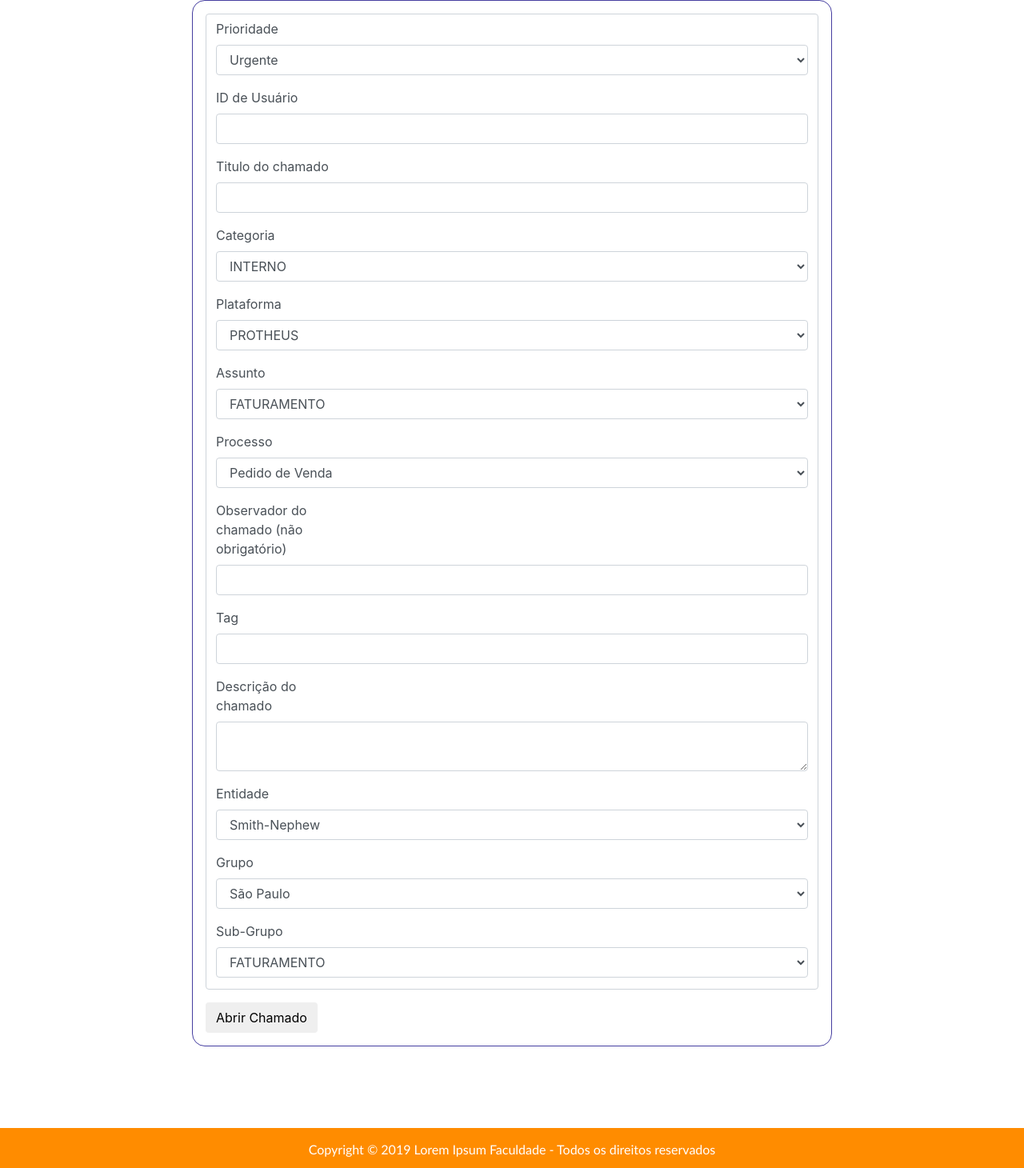
After one commit to franciscofolli/PORTAL_PYJS, a Flask app: template templates/Page_ini.html in a window 1280 px wide. The commit adds this page. Shown: the whole page at 80% size. Run offline with Flask 2, Linux system fonts and the light colour scheme; the template is opened without the code that fills it: values that come from a table or form of the project are taken from there, others are empty; some libraries are stand-ins or nearby versions.

Commit message:
Login e abertura de chamados feito com sucesso

```diff
--- a/app.py
+++ b/app.py
@@ -54,24 +54,28 @@ def param():
 #@app.route('/param/') #rota alternativa caso não seja informado valor
 #@app.route('/param/<nome>/') #informar rota e o parâmetro junto separando por slash e sempre colocando mais uma na frente
 #@app.route('/param/<nome>/<sobrenome>/') #adicionar mais parâmetros com mais rotas, assim acrescentando também o parâmetro
+dToken = {}
+api_token =  base64.b64encode('fabio.desk:abc123'.encode("utf-8"))
+api_token = str(api_token)
+api_token = api_token.replace(api_token[:api_token.index('b')+1],"")
+api_token = api_token.replace('b','')
+api_token = api_token.replace("'","")
+api_url = 'http://192.168.15.251:8866/rest/appticketdfs/v1/'
 @app.route('/param2', methods = ['GET', 'POST'])#para validar um tipo de valor, como inteiro, coloque o tipo seguido por :
 def param2(t=''):
-    title = 'Curso Flask'
+    title = 'Login'
     comentario = form.Comentario(request.form)
     cUser = comentario.user.data
     cPass = comentario.password.data
+    global dToken
+    global api_token
+    global api_url
     if cUser != "" and cPass != "":
         json = {"user":"{0}".format(cUser),
                 "password":"{0}".format(cPass)
 
         }
-        api_token =  base64.b64encode('fabio.desk:abc123'.encode("utf-8"))
-        api_token = str(api_token)
-        api_token = api_token.replace(api_token[:api_token.index('b')+1],"")
-        api_token = api_token.replace('b','')
-        api_token = api_token.replace("'","")
-        print("Basic {0}".format(api_token))
-        api_url = 'http://192.168.15.251:8866/rest/appticketdfs/v1/'
+        #print("Basic {0}".format(api_token))
         headers = { "Content-Type": "application/json",
                     "Authorization": "Basic {0}".format(api_token),
                     "XToken": "1234567890",
@@ -86,13 +90,71 @@ def param2(t=''):
         			#"Origin":"http://192.168.15.251/rest"
         			}
 
-        print(post_account.POST_userLogin(api_url,headers,json))
-        print(json)
-    return render_template('python_tags.html', form=comentario, title = title, json = json)
+        dToken = post_account.POST_userLogin(api_url,headers,json)
+
+        #print(json)
+    print('tem que aparecer duas vezes')
+    print(dToken)
+    if dToken != {}:
+        if dToken["token"] != "" and dToken["authenticated"] == True:
+            title = "Abrir Chamado"
+            cChamado        =   form.CriarChamado(request.form)
+            print(cChamado)
+            cPriority       =   cChamado.cPriority.data
+            cIdUser         =   cChamado.cIdUser.data
+            ctitle          =   cChamado.ctitle.data
+            cidCategory     =   cChamado.cidCategory.data
+            cidPlataform    =   cChamado.cidPlataform.data
+            cidSubject      =   cChamado.cidSubject.data
+            cidProcess      =   cChamado.cidProcess.data
+            cidUsrObs       =   cChamado.cidUsrObs.data
+            ctag            =   cChamado.ctag.data
+            cmsg            =   cChamado.cmsg.data
+            cidEntity       =   cChamado.cidEntity.data
+            cidGroup        =   cChamado.cidGroup.data
+            cidSubGroup     =   cChamado.cidSubGroup.data
+            print('teste', cmsg)
+            if cmsg != "":
+                jCham           ={"priority":"{0}".format(cPriority),
+                                  "IdUser":"{0}".format(cIdUser),
+                                  "title":"{0}".format(ctitle),
+                                  "idCategory":"{0}".format(cidCategory),
+                                  "idPlataform":"{0}".format(cidPlataform),
+                                  "idSubject":"{0}".format(cidSubject),
+                                  "idProcess":"{0}".format(cidProcess),
+                                  "idUsrObs":"{0}".format(cidUsrObs),
+                                  "tag":"{0}".format(ctag),
+                                  "msg":"{0}".format(cmsg),
+                                  "idEntity":"{0}".format(cidEntity),
+                                  "idGroup":"{0}".format(cidGroup),
+                                  "idSubGroup":"{0}".format(cidSubGroup),
+                }
+                print(jCham)
+                headers = { "Content-Type": "application/json",
+                            "Authorization": "Basic {0}".format(api_token),
+                            "XToken": "1234567890",
+                            "token":  "{0}".format(dToken["token"]),
+                			#"User-Agent": "PostmanRuntime/7.22.0",
+                			"Accept": "*/*",
+                			"Cache-Control": "no-cache",
+                			#"Postman-Token": "a04e0af8-26ba-43d5-a6ea-b566498fed19",
+                			#"Host": "192.168.15.251:8866",
+                			#"Accept-Encoding": "gzip, deflate, br",
+                			#"Content-Length": "80",
+                			#"Connection": "keep-alive"
+                			#"Origin":"http://192.168.15.251/rest"
+                			}
+                if jCham != {}:
+                    jAbertura = post_account.POST_AbrirCham(api_url,headers,jCham)
+                    print(jAbertura)
+                else:
+                    print("Campos permanecem vazios")
+            return render_template('Page_ini.html', form=cChamado, title = title)
+    return render_template('python_tags.html', form=comentario, title = title)
     # render_template('python_tags.html', nome=nome, sobrenome=sobrenome, idade=idade, lista=litswx, form=comentario)
 
 
-app.run() # Executa o servidor por padrão na porta 5000
+app.run(debug=True) # Executa o servidor por padrão na porta 5000
 
 #app.run(debug = false | true, port = <informa porta personalizada>)
 
--- a/form.py
+++ b/form.py
@@ -2,9 +2,26 @@ from wtforms import Form
 from wtforms import StringField, TextField
 from wtforms.fields.html5 import EmailField
 from wtforms import IntegerField
+from wtforms import SelectField
+from wtforms import TextAreaField
 
 class Comentario(Form):
     user = EmailField("Escreva seu E-mail:")
     password = StringField("Escreva sua senha:")
     #idade = IntegerField("Qual sua idade?")
     #comentario = TextField("Comentário")
+
+class CriarChamado(Form):
+    cPriority       = SelectField(u'Prioridade',choices=[('0','Urgente'),('1','Alta'),('2','Média'),('3','Baixa')])
+    cIdUser         = StringField("ID de Usuário")
+    ctitle          = StringField("Titulo do chamado")
+    cidCategory     = SelectField(u'Categoria',choices=[('001','INTERNO'),('002','SISTEMA')])
+    cidPlataform    = SelectField(u'Plataforma',choices=[('000001','PROTHEUS')])
+    cidSubject      = SelectField(u'Assunto',choices=[('000001','FATURAMENTO')])
+    cidProcess      = SelectField(u'Processo',choices=[('000009','Pedido de Venda')])
+    cidUsrObs       = StringField("Observador do chamado (não obrigatório)")
+    ctag            = StringField("Tag")
+    cmsg            = TextAreaField("Descrição do chamado")
+    cidEntity       = SelectField(u"Entidade",choices=[('000001','Smith-Nephew')])
+    cidGroup        = SelectField(u"Grupo",choices=[('01','São Paulo')])
+    cidSubGroup     = SelectField(u"Sub-Grupo",choices=[('002','FATURAMENTO')])
--- /dev/null
+++ b/static/estilogeral.css
@@ -0,0 +1,295 @@
+* { margin: 0; padding: 0; }
+/* # É id e . é class */
+body {
+	min-height; 100%;
+}
+
+#header {
+	height: 200px;
+	background-color: orange;
+	border-bottom: solid thin DarkOrange;
+}
+
+.logo {
+	height: 200px;
+	position: relative;
+	float: left;
+	left: 50px;
+}
+
+#menu {
+	text-align: center;
+	font-family: "Trebuchet MS";
+	width: 50%;
+	height: 50px;
+	position: right;
+	top: 50%;
+	margin-top: -25px;
+	float: right;
+	margin-left: auto;
+	font-size: x-large;
+	color: black
+}
+
+#menu ul {
+    padding:0px;
+    margin:0px;
+	list-style:none;
+	position: right;
+	margin-left: auto;
+}
+
+#menu ul li {
+	display: inline-block;
+}
+
+#menu ul li a {
+    padding: 2px 8px;
+    display: inline-block;
+
+    /* visual do link */
+    color: black;
+    text-decoration: none;
+}
+
+#conteudo {
+	text-align:center;
+	padding-bottom: 20px;
+}
+
+.fundo-principal {
+	width:100%;
+}
+
+.titulo-padrao {
+	position:relative;
+	text-align: center;
+	font-family:"Trebuchet MS";
+	font-size: 30px;
+	font-style:bold;
+	line-height: 1.5;
+	color: DarkOrange;
+	width: 60%;
+	padding-top:40px;
+	left: 20%;
+	border-bottom: solid thick DarkOrange;
+}
+
+.titulo-padrao2 {
+	position:relative;
+	font-family:"Trebuchet MS";
+	font-size: 18px;
+	font-style: Thin;
+	color: white;
+	padding-top:20px;
+	text-align: left;
+	left: 5%;
+	width: 30%;
+	border-bottom: solid thin white;
+}
+
+.titulo-padrao3 {
+	position:relative;
+	text-align: left;
+	font-family:"Trebuchet MS";
+	font-size: 20px;
+	line-height: 1.5;
+	color: DarkOrange;
+	width: 45%;
+	padding-top:20px;
+	border-bottom: solid thin DarkOrange;
+}
+
+.titulo-padrao4 {
+	position:relative;
+	text-align: left;
+	left:30px;
+	font-family:"Trebuchet MS";
+	font-size: 20px;
+	color: DarkGray;
+}
+
+.informacoes-padrao4 {
+	position:relative;
+	text-align: left;
+	left:30px;
+	font-family:"Trebuchet MS";
+	font-size: 20px;
+	color: DarkGray;
+	height: 25px;
+}
+
+.texto-padrao {
+	position:relative;
+	text-align: center;
+	padding-top:40px;
+	left:10%;
+	padding-bottom:40px;
+	line-height: 1.5;
+	font-family:"VERDANA";
+	font-size: 20px;
+	max-width: 80%;
+}
+
+.texto-padrao2 {
+	position:relative;
+	text-align: left;
+	left:10%;
+	font-family:"VERDANA";
+	font-size: 16px;
+	color: white;
+}
+
+.texto-padrao3 {
+	position:relative;
+	text-align: left;
+	left:40px;
+	font-family:"VERDANA";
+	font-size: 16px;
+}
+
+.btn-saiba-mais {
+	width: 200px;
+	margin-top: 5%;
+}
+
+.icon-cursos {
+	position:absolute;
+	left:90%;
+	margin-top:-100px;
+	margin-left:-75px;
+	width:100px;
+}
+
+.icon-cursos2 {
+	position:relative;
+	width:20px;
+}
+
+#cursos {
+	position:relative;
+	width: 80%;
+	left: 9%;
+	height: 200px;
+	margin: 1%;
+	margin-top: 10%;
+	background-color: darkorange;
+}
+
+.detalhes {
+	position:relative;
+	width: 80%;
+	left: 9%;
+	margin: 1%;
+}
+
+.detalhes table{
+	position:relative;
+	width: 80%;
+	left: 9%;
+	margin: 1%;
+	border-collapse: collapse;
+	font-family:"Trebuchet MS";
+}
+
+.detalhes table th {
+	padding: 0px;
+	background-color: orange;
+	color: white;
+}
+
+.detalhes table td, th {
+	line-height:22px;
+}
+
+.cinza {
+	background-color: RGB(242,242,242);
+}
+
+.data {
+	text-align: left;
+	font-family:"Trebuchet MS";
+	font-size: 12px;
+	color: DarkOrange;
+}
+
+#footer {
+	text-align: center;
+	background-color: DarkOrange;
+	width: 100%;
+	height: 50px;
+	font-family:"Trebuchet MS";
+	margin-top: 8%;
+}
+
+#footer p {
+	position: relative;
+	top:15px;
+	height: 20px;
+	font-family:"Trebuchet MS";
+	color: white;
+}
+
+.letra {
+	color: orange;
+}
+
+form {
+    /* Apenas para centralizar o form na página */
+    margin: 0 auto;
+    width: 800px;
+    /* Para ver as bordas do formulário */
+    padding: 1em;
+    border: 1px solid rgb(69, 62, 160);
+    border-radius: 1em;
+}
+
+form div + div {
+    margin-top: 1em;
+}
+
+label {
+    /*Para ter certeza que todas as labels tem o mesmo tamanho e estão propriamente alinhadas */
+    display: inline-block;
+    width: 150px;
+    text-align: left;
+}
+
+input, textarea {
+    /* Para certificar-se que todos os campos de texto têm as mesmas configurações de fonte. Por padrão, textareas ter uma fonte monospace*/
+    font: 1em sans-serif;
+
+    /* Para dar o mesmo tamanho a todos os campo de texto */
+    width: 300px;
+    -moz-box-sizing: border-box;
+    box-sizing: border-box;
+
+    /* Para harmonizar o look & feel das bordas nos campos de texto*/
+    border: 1px solid #999;
+}
+
+input:focus, textarea:focus {
+    /* Dar um pouco de destaque nos elementos ativos */
+    border-color: #000;
+}
+
+.textarea {
+    /* Para alinhar corretamente os campos de texto de várias linhas com sua label*/
+    vertical-align: top;
+
+    /* Para dar espaço suficiente para digitar algum texto */
+    height: 5em;
+
+    /* Para permitir aos usuários redimensionarem qualquer textarea verticalmente. Ele não funciona em todos os browsers */
+    resize: vertical;
+}
+/*
+.button {
+    /* Para posicionar os botões para a mesma posição dos campos de texto */
+    padding-left: 90px; /* mesmo tamanho que os elementos do tipo label */
+}
+
+button {
+    /* Esta margem extra representa aproximadamente o mesmo espaço que o espaço entre as labels e os seus campos de texto*/
+    margin-left: .5em;
+} */
--- /dev/null
+++ b/templates/Page_ini.html
@@ -0,0 +1,61 @@
+{% extends 'base/base.html' %}
+
+{% block script %}
+
+{% endblock %}
+
+
+{% block content%}
+    {% from '_macro.html' import render_campo %}
+        <divclass = 'container-fluid'>
+                <form name = 'SentMessage' id = 'formId' method = 'POST'>
+                <div class = 'form-control'>
+                        <div>
+                            {{ render_campo(form.cPriority, class = 'form-control') }}
+                        </div>
+                        <div>
+                            {{ render_campo(form.cIdUser, class = 'form-control') }}
+                        </div>
+                        <div>
+                            {{ render_campo(form.ctitle, class = 'form-control') }}
+                        </div>
+                        <div>
+                            {{ render_campo(form.cidCategory, class = 'form-control') }}
+                        </div>
+                        <div>
+                            {{ render_campo(form.cidPlataform, class = 'form-control') }}
+                        </div>
+                        <div>
+                            {{ render_campo(form.cidSubject, class = 'form-control') }}
+                        </div>
+                        <div>
+                            {{ render_campo(form.cidProcess, class = 'form-control') }}
+                        </div>
+                        <div>
+                            {{ render_campo(form.cidUsrObs, class = 'form-control') }}
+                        </div>
+                        <div>
+                            {{ render_campo(form.ctag, class = 'form-control') }}
+                        </div>
+                        <div>
+                            {{ render_campo(form.cmsg, class = 'form-control') }}
+                        </div>
+                        <div>
+                            {{ render_campo(form.cidEntity, class = 'form-control') }}
+                        </div>
+                        <div>
+                            {{ render_campo(form.cidGroup, class = 'form-control') }}
+                        </div>
+                        <div>
+                            {{ render_campo(form.cidSubGroup, class = 'form-control') }}
+                        </div>
+                </div>
+                    <div class="button">
+    	    	        <button type="submit" class = 'btn btn-default'>Abrir Chamado</button>
+    	            </div>
+                </form>
+        </div>
+{% endblock %}
+
+</body>
+</html>
--- a/templates/base/base.html
+++ b/templates/base/base.html
@@ -5,8 +5,8 @@
 <head>
 	<meta charset="UTF-8"/>
 	<title>{% block title %} {{ title }} {% endblock %}</title>	<!--Código de referência abaixo podem copiar para os outros html, por ser padrão
-	<link rel = 'stylesheet'
-                type = 'text/css' href = "{{url_for("static", filename = "estilogeral.css")}}" media = 'screen'> -->
+	--><link rel = 'stylesheet'
+                type = 'text/css' href = "{{url_for("static", filename = "estilogeral.css")}}" media = 'screen'>
 	<meta name="viewport" content="width=device-width, initial-scale=1, shrink-to-fit=no">
 	<link rel="stylesheet" href="https://maxcdn.bootstrapcdn.com/bootstrap/4.0.0/css/bootstrap.min.css"
 	integrity="sha384-Gn5384xqQ1aoWXA+058RXPxPg6fy4IWvTNh0E263XmFcJlSAwiGgFAW/dAiS6JXm" crossorigin="anonymous">
```
Also changed, not shown: post_account.py (+20 -1 lines).
